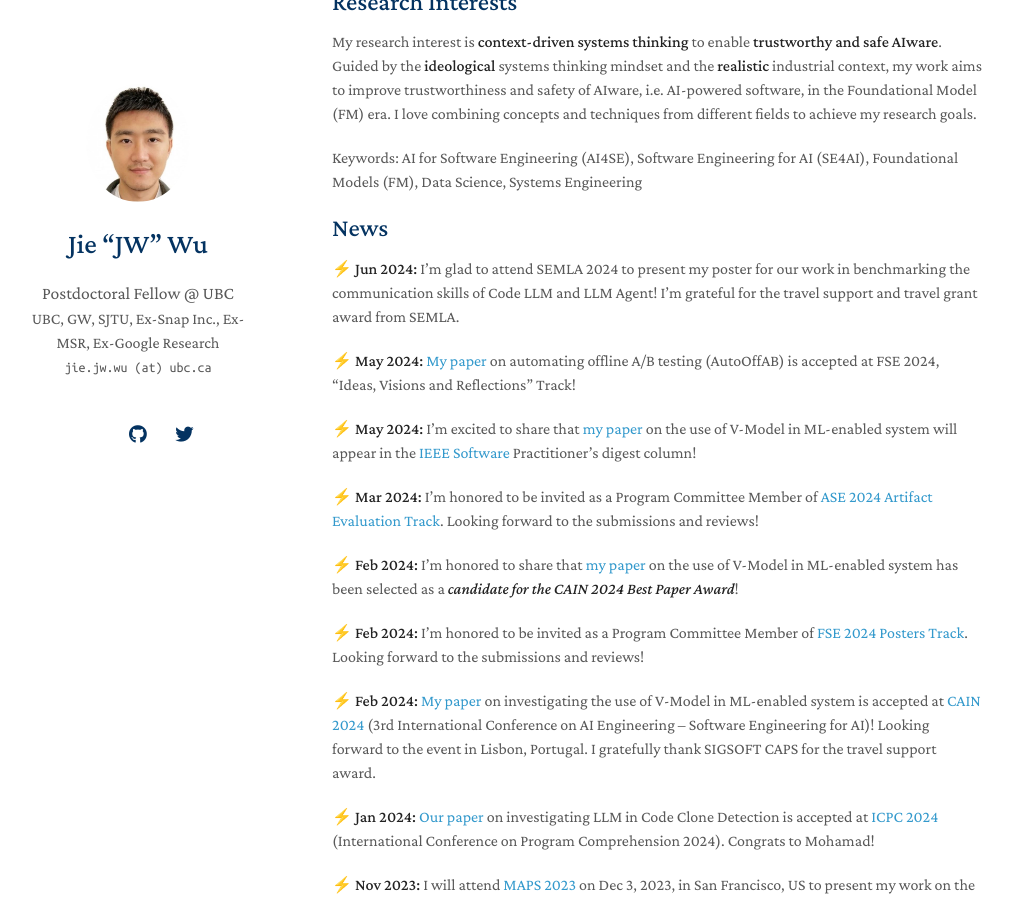
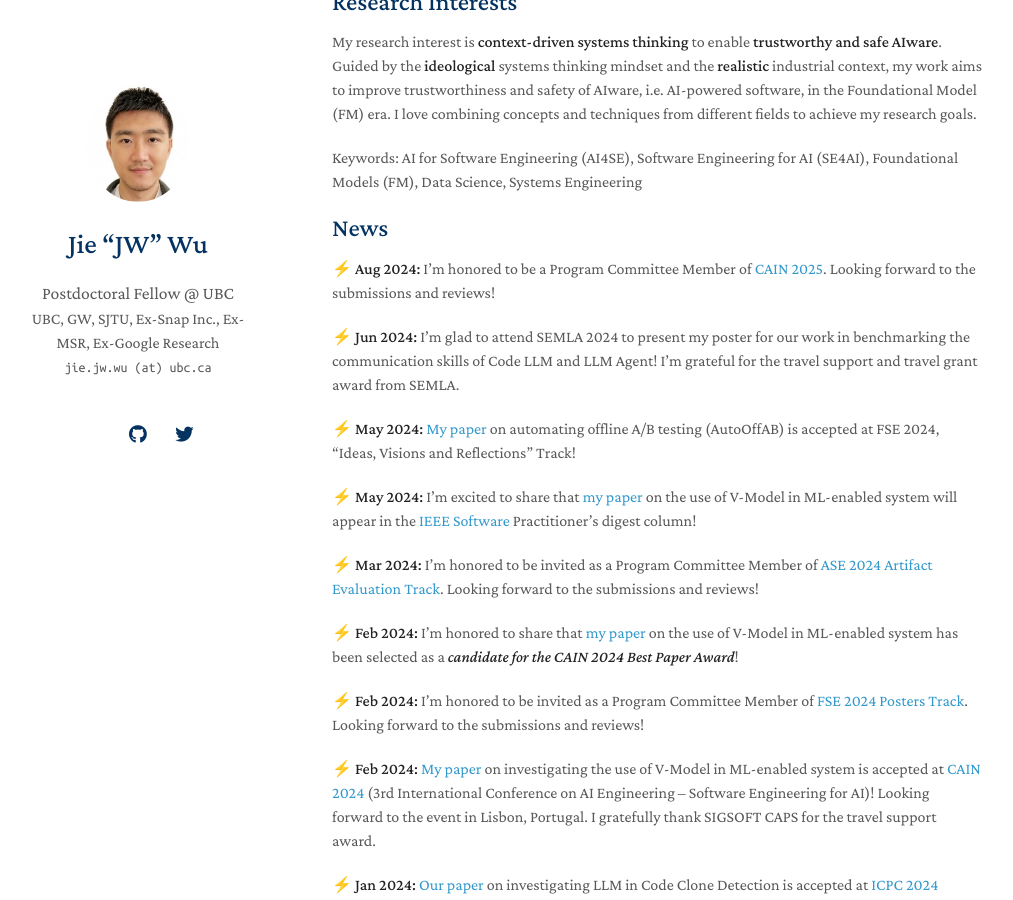
Before and after one commit to yaoyao-liu/minimal-light, a Jekyll site: the page built from index.md, in a window 1280 px wide and 900 px high, scrolled down 517 px. Shown: the whole window, without its empty margins (138-1151 px from the left). Built offline with Jekyll 4.4.1, drawn with Linux system fonts in a browser that asks for light colours; nearby versions of some CDN libraries; a style sheet for code colours, icons or effects is not loaded; our own code applies the rules of GitHub Pages for plain Markdown files.

Commit message:
Update index.md

```diff
--- a/index.md
+++ b/index.md
@@ -16,6 +16,8 @@ Keywords: AI for Software Engineering (AI4SE), Software Engineering for AI (SE4A
 (FM), Data Science, Systems Engineering
 
 ## News
+
+**⚡ Aug 2024:** I'm honored to be a Program Committee Member of [CAIN 2025](https://conf.researchr.org/track/cain-2025/cain-2025-call-for-papers). Looking forward to the submissions and reviews!
 
 **⚡ Jun 2024:** I'm glad to attend SEMLA 2024 to present my poster for our work in benchmarking the communication skills of Code LLM and LLM Agent! I'm grateful for the travel support and travel grant award from SEMLA.
 
```
